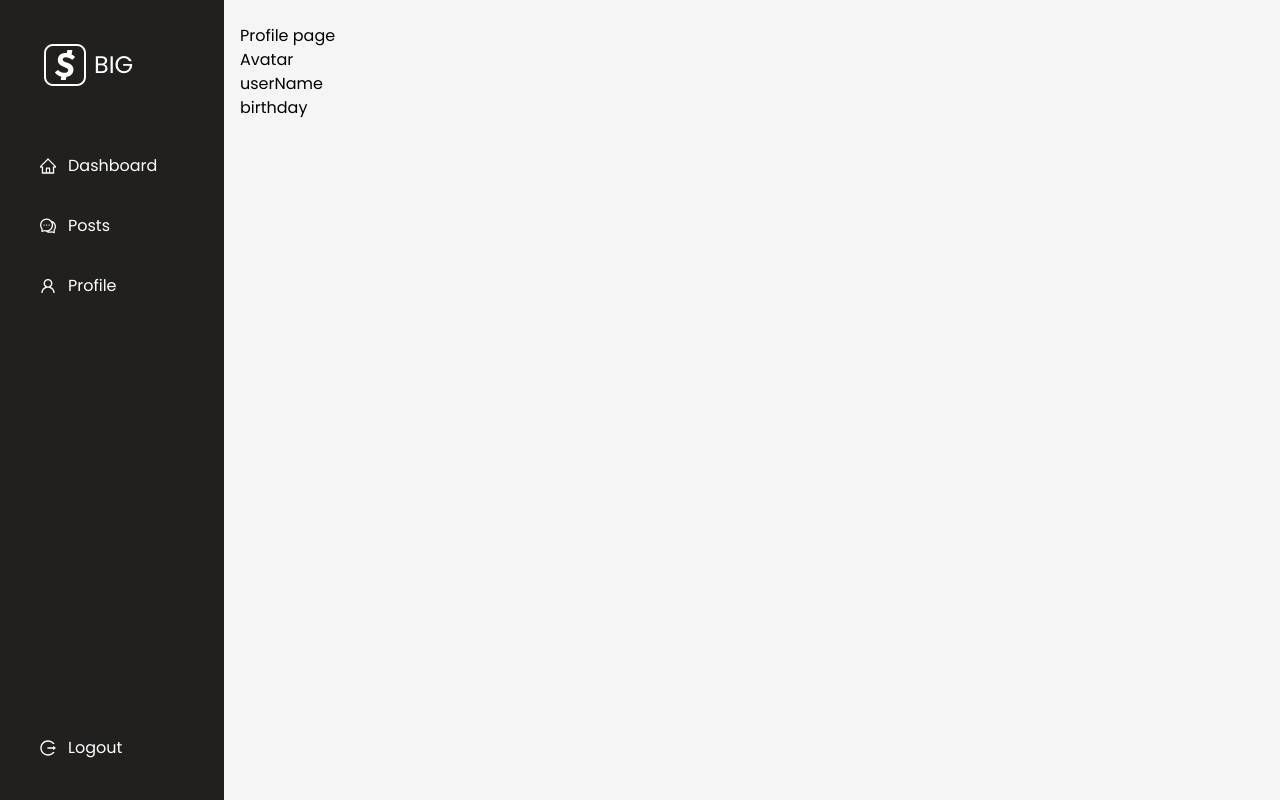
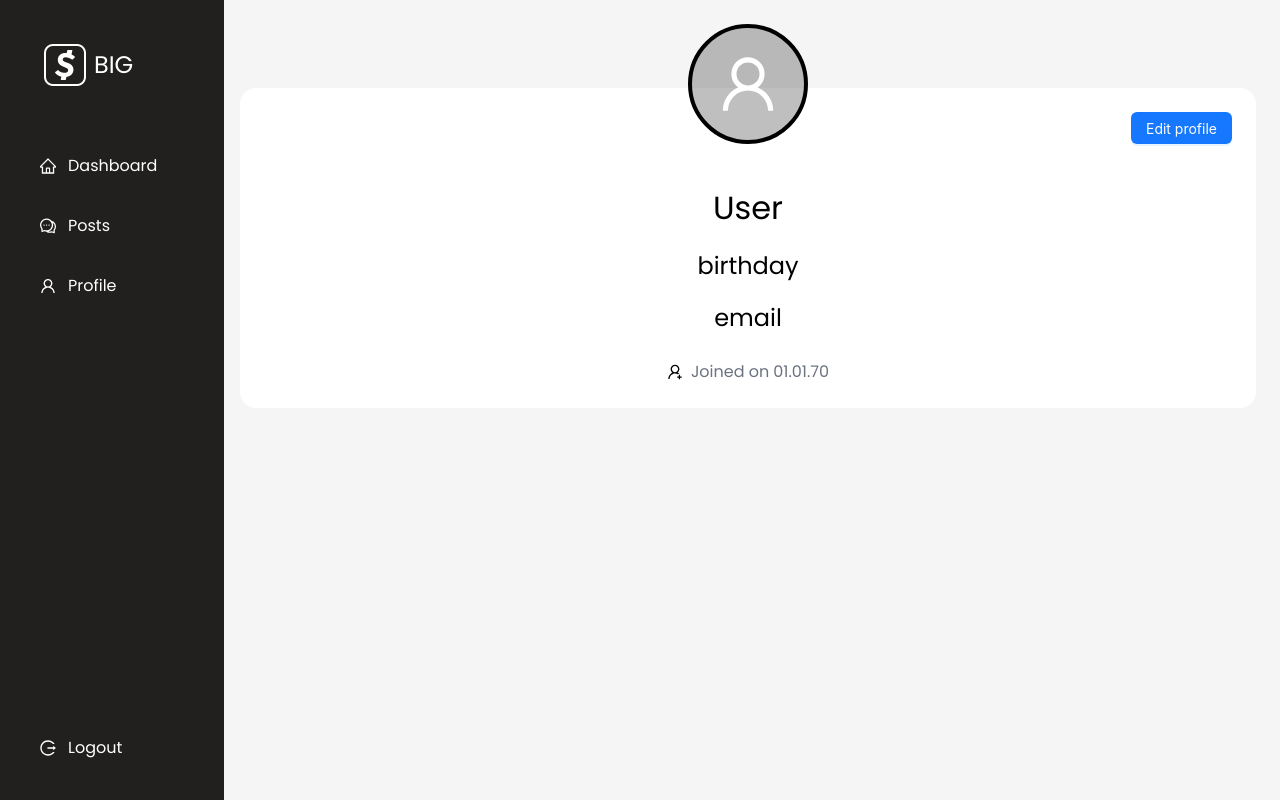
Before and after one commit to ZavhorodniiArtem/BIG-Project, a React (Vite) app: page /profile in a window 1280 px wide. Built offline with nearby package versions, Linux system fonts and the light colour scheme; no server answers.

Commit message:
BP-5 Updated profile page

```diff
--- a/src/view/profile/Profile.tsx
+++ b/src/view/profile/Profile.tsx
@@ -2,6 +2,10 @@ import { observer } from 'mobx-react-lite';
 import useStore from '@hooks/useStore.ts';
 import { toJS } from 'mobx';
 import { useEffect } from 'react';
+import { UserOutlined } from '@ant-design/icons';
+import { Avatar, Button } from 'antd';
+import { UserAddOutlined } from '@ant-design/icons';
+import { format } from 'date-fns';
 
 const Profile = () => {
   const { auth } = useStore();
@@ -13,11 +17,40 @@ const Profile = () => {
   }, []);
 
   return (
-    <div>
-      <h1>Profile page</h1>
-      <h2>Avatar</h2>
-      <h2>userName</h2>
-      <h2>birthday</h2>
+    <div className="flex flex-col relative">
+      <div className="absolute inset-0 flex justify-center">
+        <Avatar
+          size={120}
+          icon={<UserOutlined />}
+          className="border-4 border-black z-10"
+        />
+      </div>
+
+      <div className="bg-white rounded-2xl mt-16 pb-6">
+        <div className="flex justify-end items-end">
+          <Button type="primary" className="mt-6 mr-6 ">
+            Edit profile
+          </Button>
+        </div>
+
+        <div className="flex flex-col items-center mt-10">
+          <p className="text-[32px]">{auth.me.userName || 'User'}</p>
+
+          <p className="text-[24px] my-4">{auth.me.birthday || 'birthday'}</p>
+
+          <p className="text-[24px]">{auth.me.email || 'email'}</p>
+
+          <div className="flex mt-6">
+            <UserAddOutlined />
+            <p className="text-gray-500 pl-2">
+              Joined on
+              <span className="pl-1">
+                {format(new Date(auth.me.createdAt || 0), 'dd.MM.yy')}
+              </span>
+            </p>
+          </div>
+        </div>
+      </div>
     </div>
   );
 };
```
